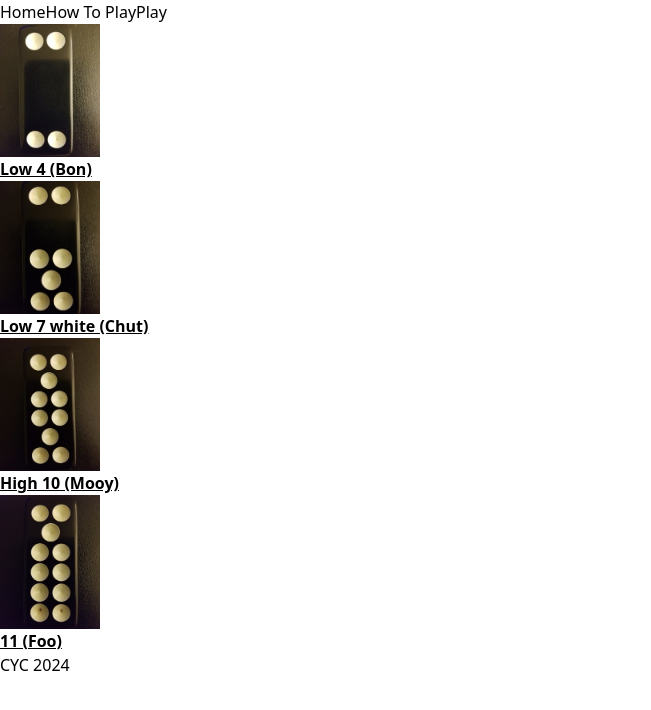
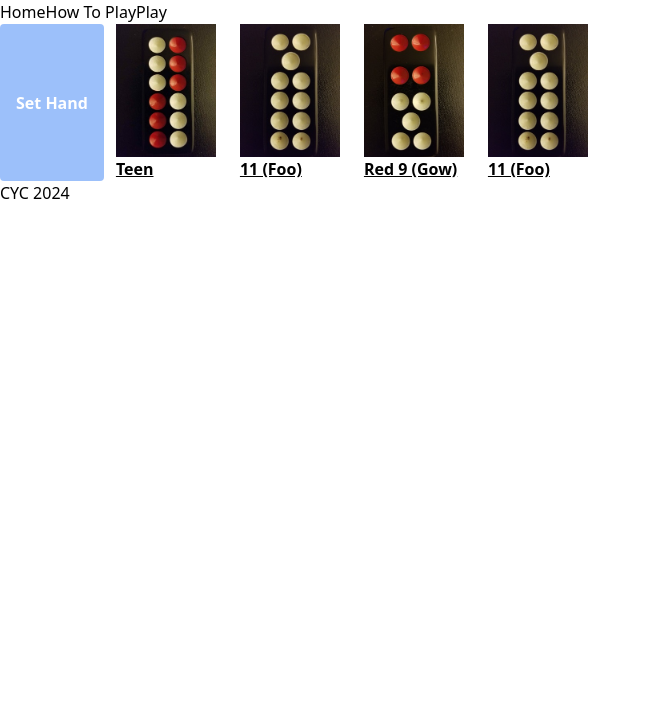
Before and after one commit to cycho04/react-app, a Next.js app: page /play in a window 1280 px wide. Shown: the top 710 px of the page, without its empty margins (0-651 px from the left). Built offline with nearby package versions, Linux system fonts and the light colour scheme.

Commit message:
reformat hands and move files around

```diff
--- a/app/_lib/deck.ts
+++ b/app/_lib/deck.ts
@@ -5,6 +5,8 @@ export interface TileInterface {
 	soloRank: number; // individual tile rank
 	pairRank: number; // pair rank, also used as id when matching with pair tile
 }
+
+export type NumOfHands = 1 | 2 | 3 | 4 | 5 | 6 |7 | 8;
 
 export const deck: TileInterface[] = [
 	//High Tiles
--- a/app/_lib/utils.ts
+++ b/app/_lib/utils.ts
@@ -80,7 +80,7 @@ import {deck, TileInterface} from '../_lib/deck';
 // 	}
 // 	//need 3 babies rule
 //
-export const dealNewHand = (numOfHands: number): TileInterface[][] => {
+export const createHands = (numOfHands: number): TileInterface[][] => {
     if (!numOfHands) return [];
     const hands: TileInterface[][] = [];
     const usedTiles: number[] = [];
--- a/app/how-to-play/rankings/_components/TileRankCard.tsx
+++ b/app/how-to-play/rankings/_components/TileRankCard.tsx
@@ -13,19 +13,17 @@ export default function TileRankCard({
     name, description, index, selected, handleTileClick
 }: TileRankInterface){
     return (
-        <>
         <div
-                className={`${selected ? "bg-red-500" : ""}`}
-                onClick={() => handleTileClick(index)}
-            >
+            className={`${selected ? "bg-red-500" : ""} px-3`}
+            onClick={() => handleTileClick(index)}>
             <Image
                 src={`/${name}.jpeg`}
                 width={100}
                 height={100}
                 alt={`Pai Gow Tile: ${name}`}
+                priority
             />
+            <h5 className="text-1xl font-bold underline">{description}</h5>
         </div>
-            <h5 className="text-1xl font-bold underline">{description}</h5>
-        </>
     )
 }
--- /dev/null
+++ b/app/play/_components/Hand.tsx
@@ -0,0 +1,51 @@
+import { useState } from 'react'
+import { TileInterface } from '../../_lib/deck';
+import TileRankCard from '../../how-to-play/rankings/_components/TileRankCard';
+
+const ACTIVE_BTN = 'hover:bg-blue-700';
+const INACTIVE_BTN = 'opacity-50 cursor-not-allowed';
+
+export default function Hand({ hands, hand }: {hands:TileInterface[][], hand: TileInterface[]}) {
+
+    const [selectedTilesIndex, setSelectedTilesIndex] = useState<number[]>([]);
+
+    const onSetHandsClick = (): void => {
+        selectedTilesIndex.forEach((tileIndex: number): void => {
+            console.log(hands[0][tileIndex]);
+        });
+    }
+
+    const handleTileClick = (index: number): void => {
+        if (selectedTilesIndex.includes(index)) {
+            const remainingTile = selectedTilesIndex.filter((tileIndex: number) => tileIndex !== index);
+            setSelectedTilesIndex(remainingTile);
+        }
+        else if (selectedTilesIndex.length === 2) return;
+        else setSelectedTilesIndex((i: number[]) => [...i, index]);
+    }
+
+    return (
+        <>
+            <button
+                className={`bg-blue-500 text-white font-bold py-2 px-4 rounded ${selectedTilesIndex.length === 2 ? ACTIVE_BTN : INACTIVE_BTN}`}
+                disabled={selectedTilesIndex.length !== 2}
+                onClick={onSetHandsClick}>
+                    Set Hand
+            </button>
+            {
+                hand.map(({name, description}: TileInterface, index: number) => {
+                    return (
+                        <TileRankCard
+                            key={`${name}-${index}`}
+                            name={name}
+                            index={index}
+                            description={description}
+                            selected={selectedTilesIndex.includes(index)}
+                            handleTileClick={handleTileClick}
+                        />
+                    )
+                })
+            }
+        </>
+    )
+}
--- /dev/null
+++ b/app/play/_components/Hands.tsx
@@ -0,0 +1,29 @@
+'use client';
+import { useEffect, useState } from 'react';
+
+import { TileInterface, NumOfHands } from '../../_lib/deck';
+import { createHands } from '../../_lib/utils';
+import Hand from './Hand';
+
+export default function Hands({numOfHands}: {numOfHands: NumOfHands}){
+
+    const [hands, setHands] = useState<TileInterface[][]>([])
+
+    useEffect(() => {
+        setHands(createHands(numOfHands));
+    }, [])
+
+    return (
+        <>
+            <div className="flex">
+                {
+                    hands.map((hand: TileInterface[], index: number) => {
+                        return (
+                            <Hand key={`tile-${index}`} hands={hands} hand={hand}/>
+                        )
+                    })
+                }
+            </div>
+        </>
+    )
+}
--- a/app/play/page.tsx
+++ b/app/play/page.tsx
@@ -1,50 +1,7 @@
-'use client';
-
-import { useEffect, useState } from 'react';
-
-import {TileInterface} from '../_lib/deck';
-import { dealNewHand } from '../_lib/utils';
-import TileRankCard from '../how-to-play/rankings/_components/TileRankCard';
+import Hands from './_components/Hands';
 
 export default function Page(){
-
-    const [numOfHands, setNumOfHands] = useState(1)
-    const [hands, setHands] = useState<TileInterface[][]>([])
-    const [selectedTilesIndex, setSelectedTilesIndex] = useState<number[]>([]);
-
-    useEffect(() => {
-        setHands(dealNewHand(numOfHands));
-    }, [])
-
-    const handleTileClick = (index: number): void => {
-        if (selectedTilesIndex.includes(index)) {
-            const remainingTile = selectedTilesIndex.filter((tileIndex: number) => tileIndex !== index);
-            setSelectedTilesIndex(remainingTile);
-        }
-        else if (selectedTilesIndex.length === 2) return;
-        else setSelectedTilesIndex((i: number[]) => [...i, index]);
-    }
-
     return (
-        <>
-            {
-                hands.map((hand: TileInterface[]) => {
-                    return (
-                        hand.map(({name, description}: TileInterface, index) => {
-                            return (
-                                    <TileRankCard
-                                        key={`${name}-${index}`}
-                                        name={name}
-                                        index={index}
-                                        description={description}
-                                        selected={selectedTilesIndex.includes(index)}
-                                        handleTileClick={handleTileClick}
-                                    />
-                                )
-                        })
-                    )
-                })
-            }
-        </>
+        <Hands numOfHands={1} />
     )
 }
```
Also changed, not shown: 1 other file (tests, documents, lock files or other folders). Lines whose indentation alone changed are shown as unchanged.
